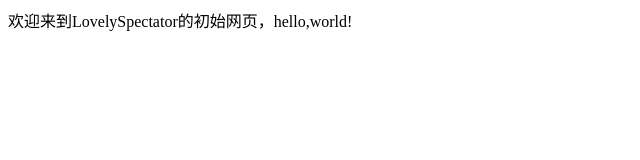
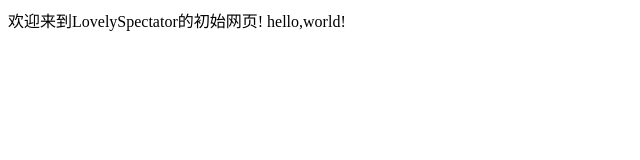
Before and after one commit to xiaoshen19930901/LovelySpectator, a plain HTML site: page index.html in a window 1280 px wide. Shown: the full height of the page, 0-640 px from the left. Drawn offline with Linux system fonts and the light colour scheme.

Commit message:
Update index.html

```diff
--- a/index.html
+++ b/index.html
@@ -1 +1,2 @@
-<hl>欢迎来到LovelySpectator的初始网页，hello,world!</hl>
+<hl>欢迎来到LovelySpectator的初始网页!
+  hello,world!</hl>
```
